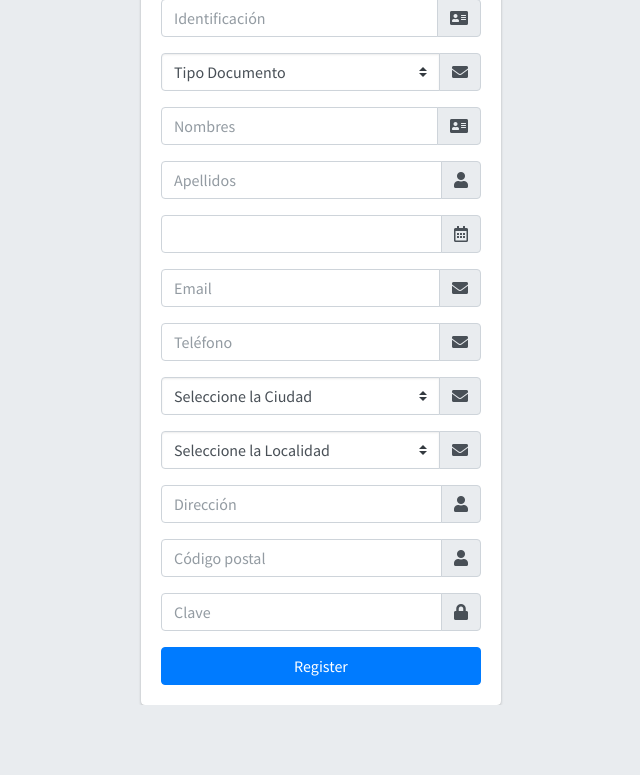
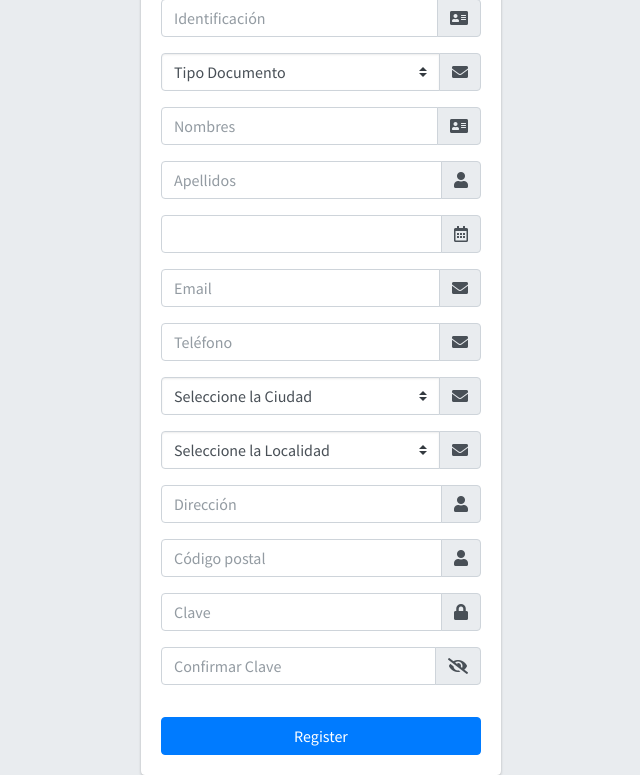
Before and after one commit to 0nlyKeys/tad, a PHP site: page /view/extras/register-user.php in a window 1280 px wide. Shown: the part 213-988 px from the top of the page, without its empty margins (319-959 px from the left). Before the commit the page ends 918 px from the top, so only its background shows below. Run offline with PHP 8.4, Linux system fonts and the light colour scheme; some libraries are stand-ins or nearby versions.

Commit message:
Actualizacion input password

```diff
--- a/css/style.css
+++ b/css/style.css
@@ -1,3 +1,8 @@
 .bg-nav-tad{
     background-color: #ffffff;
 }
+
+/*Password show*/
+#hide1{
+    display: none;
+}
--- a/view/extras/register-user.php
+++ b/view/extras/register-user.php
@@ -13,6 +13,8 @@
   <link rel="stylesheet" href="../dashboard-base/plugins/icheck-bootstrap/icheck-bootstrap.min.css">
   <!-- Theme style -->
   <link rel="stylesheet" href="../dashboard-base/dist/css/adminlte.min.css">
+  <link rel="stylesheet" href="../../css/style.css">
+
   <link rel="stylesheet" href="https://cdn.jsdelivr.net/npm/bootstrap-icons@1.8.2/font/bootstrap-icons.css">
 </head>
 <body class="hold-transition register-page">
@@ -136,12 +138,26 @@
           </div>
         </div>
         <div class="input-group mb-3">
-          <input type="password" class="form-control" required name="clave" placeholder="Clave">
+          <input id="clave" type="password" class="form-control" required name="clave" placeholder="Clave">
           <div class="input-group-append">
             <div class="input-group-text">
               <span class="fas fa-lock"></span>
             </div>
           </div>
+        </div>
+        <div class="input-group mb-3">
+          <input id="claveCheck" type="password" class="form-control" required placeholder="Confirmar Clave">
+          <div class="input-group-append">
+            <div class="input-group-text">
+              <span class="eye" onclick="showClave()" >
+                    <i id="hide1" class="fa fa-eye"></i>
+                    <i id="hide2" class="fa fa-eye-slash"></i>
+              </span>
+            </div>
+          </div>
+        </div>
+        <div class="input-group mb-3">
+            <span id='message'></span>
         </div>
         <div class="row">
           <!-- /.col -->
@@ -170,9 +186,34 @@
   $(function () {
     //Datemask dd/mm/yyyy
     $('#datemask2').inputmask('yyyy/mm/dd', { 'placeholder': 'yyyy/mm/dd' })
+    $('[data-mask]').inputmask()
 
-    $('[data-mask]').inputmask()
+    $('#clave, #claveCheck').on('keyup', function () {
+   if ($('#clave').val() == $('#claveCheck').val()) {
+      $('#message').html('La contraseña coincide.').css('color', 'green');
+    } else
+      $('#message').html('La contraseña no coincide.').css('color', 'red');
+    });
   })
+
+  function showClave() {
+    var x = document.getElementById("clave");
+    var v = document.getElementById("claveCheck");
+    var y = document.getElementById("hide1");
+    var z = document.getElementById("hide2");
+    if (x.type === "password" && v.type === "password") {
+      x.type = "text";
+      v.type = "text";
+      y.style.display = "block";
+      z.style.display = "none";
+    } else {
+      x.type = "password";
+      v.type = "password";
+      y.style.display = "none";
+      z.style.display = "block";
+    }
+  }
+
 
 </script>
 </body>
```
